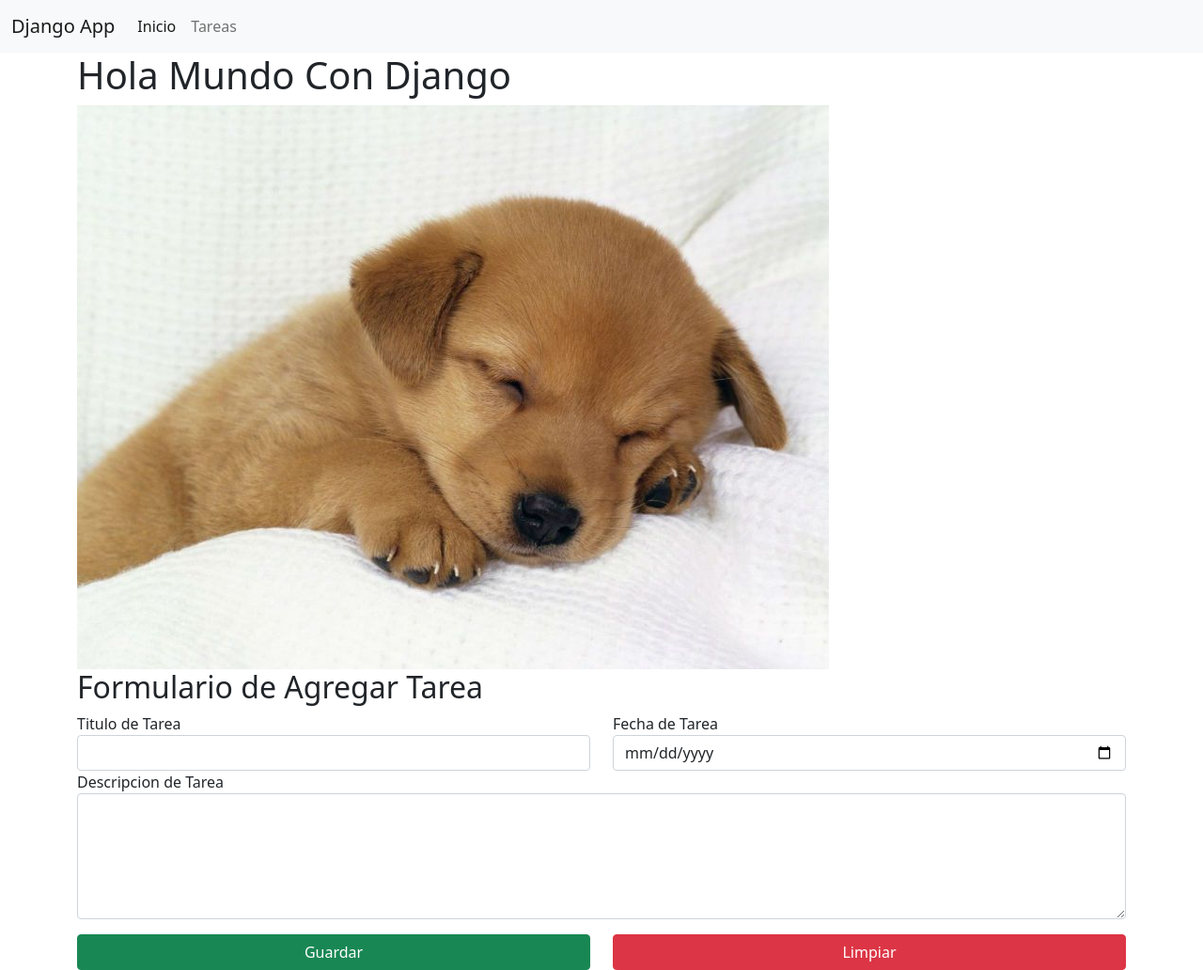
After one commit to profesorjellies/Unidad-3, a Django app: page /tareaAgregar in a window 1280 px wide. The commit adds this page. Shown: the whole page at 94% size. Run offline with Django 4.2, Linux system fonts and the light colour scheme.

Commit message:
clase 11-05

```diff
--- /dev/null
+++ b/MiPrimerProyecto/core/static/js/index.js
@@ -0,0 +1 @@
+alert("entre al js")
--- /dev/null
+++ b/MiPrimerProyecto/core/templates/base.html
@@ -0,0 +1,34 @@
+{% load static %}
+<!DOCTYPE html>
+<html lang="en">
+
+<head>
+    <meta charset="UTF-8">
+    <meta http-equiv="X-UA-Compatible" content="IE=edge">
+    <meta name="viewport" content="width=device-width, initial-scale=1.0">
+    <title>Primera App Django</title>
+
+    <!-- Bootstrap CSS -->
+    <link href="https://cdn.jsdelivr.net/npm/bootstrap@5.1.3/dist/css/bootstrap.min.css" rel="stylesheet"
+        integrity="sha384-1BmE4kWBq78iYhFldvKuhfTAU6auU8tT94WrHftjDbrCEXSU1oBoqyl2QvZ6jIW3" crossorigin="anonymous">
+</head>
+
+<body>
+    {% include "navegador/navegador.html"%}
+    <div class="container">
+        <h1>Hola Mundo Con Django</h1>
+        {% load static%}
+        <img src="{% static 'core/imagenes/perrito.jpg' %}" alt="asdasdasd">
+        {% block contenido%}
+
+        {% endblock%}
+    </div>
+    <!-- Bootstrap JS -->
+    <script src="https://cdn.jsdelivr.net/npm/bootstrap@5.1.3/dist/js/bootstrap.bundle.min.js"
+        integrity="sha384-ka7Sk0Gln4gmtz2MlQnikT1wXgYsOg+OMhuP+IlRH9sENBO0LRn5q+8nbTov4+1p"
+        crossorigin="anonymous"></script>
+
+
+</body>
+
+</html>
--- a/MiPrimerProyecto/core/templates/navegador/navegador.html
+++ b/MiPrimerProyecto/core/templates/navegador/navegador.html
@@ -1,6 +1,6 @@
 <nav class="navbar navbar-expand-lg navbar-light bg-light">
     <div class="container-fluid">
-        <a class="navbar-brand" href="#">Django App</a>
+        <a class="navbar-brand" href="{% url 'inicio'%}">Django App</a>
         <button class="navbar-toggler" type="button" data-bs-toggle="collapse" data-bs-target="#navbarNav"
             aria-controls="navbarNav" aria-expanded="false" aria-label="Toggle navigation">
             <span class="navbar-toggler-icon"></span>
@@ -8,10 +8,10 @@
         <div class="collapse navbar-collapse" id="navbarNav">
             <ul class="navbar-nav">
                 <li class="nav-item">
-                    <a class="nav-link active" aria-current="page" href="#">Inicio</a>
+                    <a class="nav-link active" aria-current="page" href="/">Inicio</a>
                 </li>
                 <li class="nav-item">
-                    <a class="nav-link" href="#">Acciones</a>
+                    <a class="nav-link" href="{% url 'verTareas'%}">Tareas</a>
                 </li>
             </ul>
         </div>
--- /dev/null
+++ b/MiPrimerProyecto/core/templates/tareas/formularioTarea.html
@@ -0,0 +1,32 @@
+{% extends 'base.html' %}
+
+{% block contenido %}
+
+<h2>Formulario de Agregar Tarea</h2>
+<form action="#" method="post">
+    {% csrf_token %}
+    <div class="row">
+        <div class="col-md-6">
+            <label for="">Titulo de Tarea</label>
+            <input type="text" name="titulo" id="" class="form-control">
+        </div>
+        <div class="col-md-6">
+            <label for="">Fecha de Tarea</label>
+            <input type="date" name="fecha" id="" class="form-control">
+        </div>
+        <div class="col-md-12">
+            <label for="">Descripcion de Tarea</label>
+            <textarea name="descripcion" id="" rows="5" class="form-control"></textarea>
+        </div>
+    </div>
+    <div class="row mt-3">
+        <div class="col-md-6">
+            <button class="btn btn-success w-100">Guardar</button>
+        </div>
+        <div class="col-md-6">
+            <button type="reset" class="btn btn-danger w-100">Limpiar</button>
+        </div>
+    </div>
+</form>
+
+{% endblock%}
--- a/MiPrimerProyecto/core/urls.py
+++ b/MiPrimerProyecto/core/urls.py
@@ -1,6 +1,8 @@
 from django.urls import path
-from .views import inicio
+from .views import agregarTarea, inicio, tarea, formTarea
 
 urlpatterns = [
-    path('', inicio),
+    path('', inicio, name="inicio"),
+    path('tarea', tarea, name="verTareas"),
+    path('tareaAgregar', formTarea, name="agregarTarea")
 ]
--- a/MiPrimerProyecto/core/views.py
+++ b/MiPrimerProyecto/core/views.py
@@ -3,3 +3,20 @@ from django.shortcuts import render
 # Create your views here.
 def inicio(request):
     return render(request, 'index.html')
+
+def tarea(request):
+    data = {
+        "name": "Julio",
+        "edad": 28,
+        "hobby": "me gusta dormir",
+        "lista": ['alumno1', 'alumno2', 'alumno3', 'alumno4', 'alumno5']
+    }
+    return render(request, 'tareas/tarea.html', data )
+
+def formTarea(request):
+    return render(request, 'tareas/formularioTarea.html')
+
+def agregarTarea(request):
+    print(request.post['titulo'])
+    data = {}
+    return render(request, 'tareas/verResultado.html', data)
```
Also changed, not shown: MiPrimerProyecto/core/templates/index.html (+13 -24 lines), MiPrimerProyecto/core/templates/tareas/tarea.html (added, +17 -0 lines), MiPrimerProyecto/core/static/imagenes/perrito.jpg (added).
